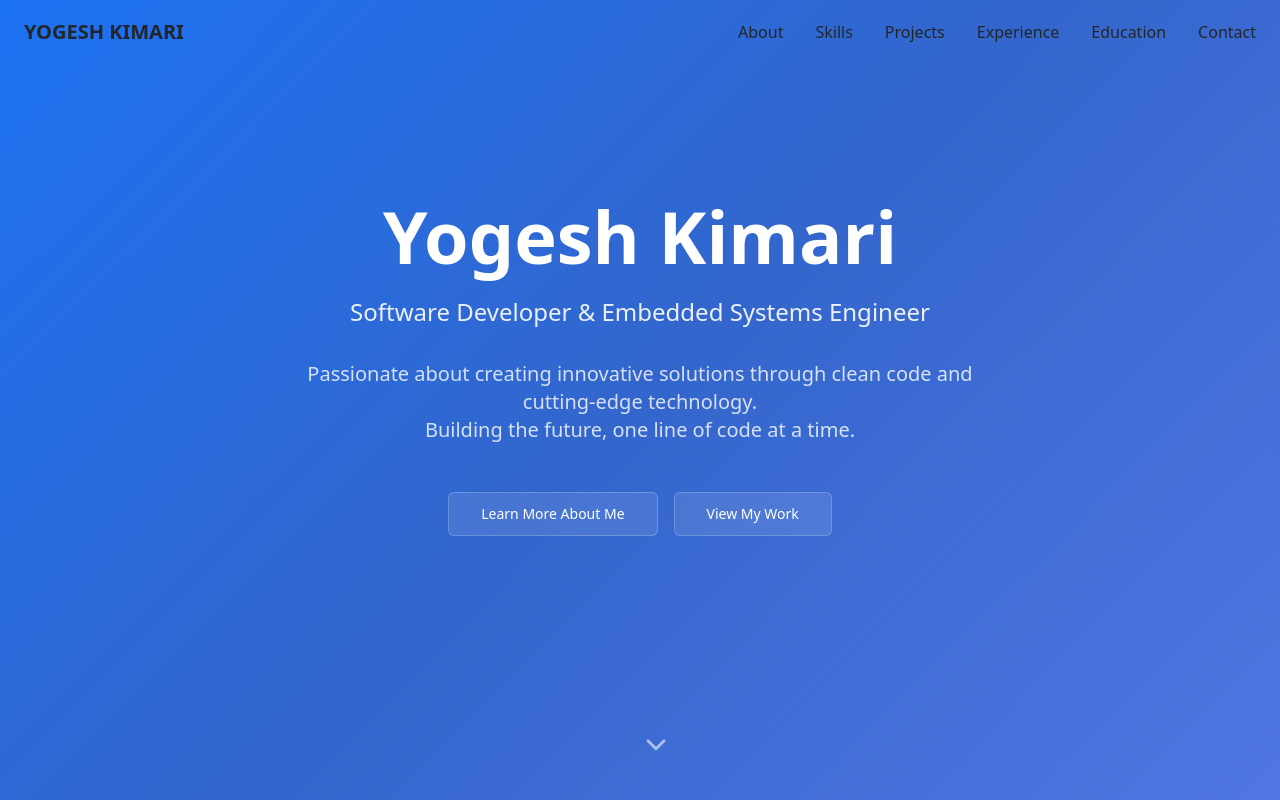
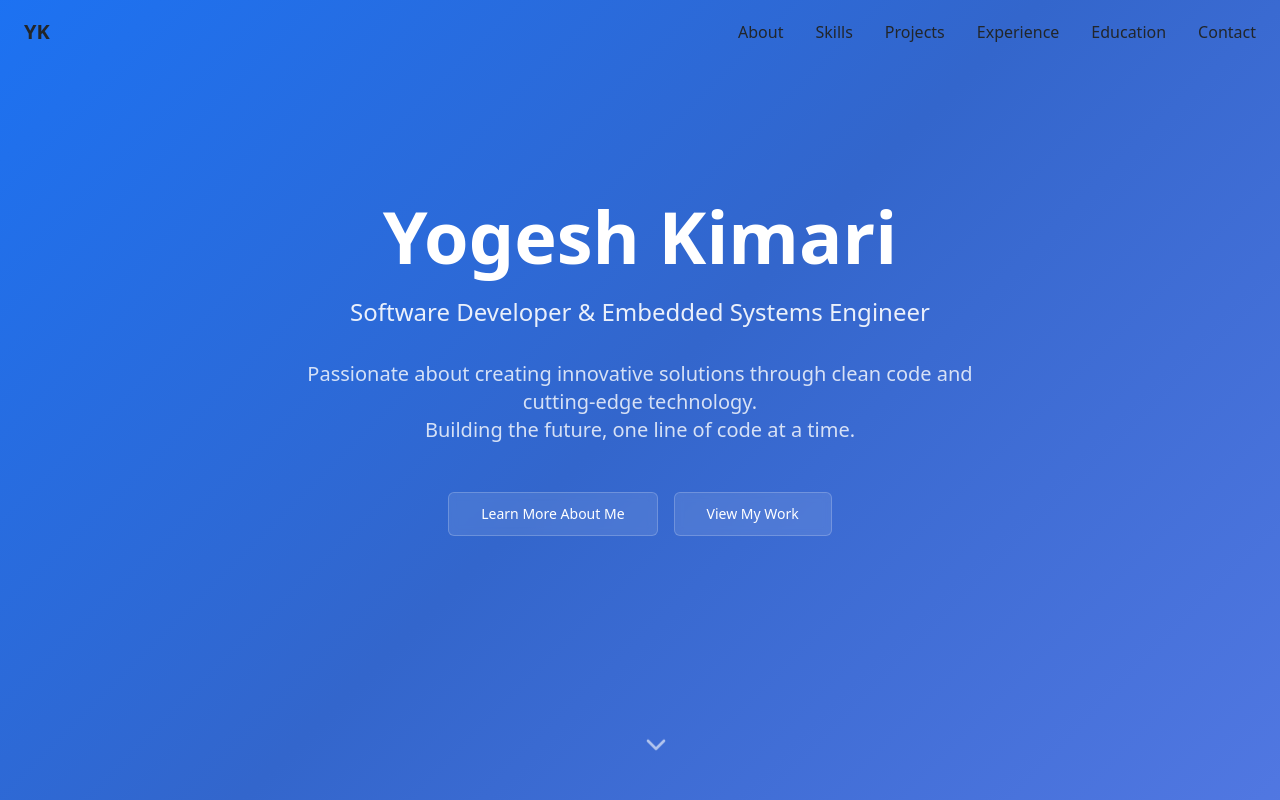
Before and after one commit to KIMARIYOGESH/port-weave-pro, a React (Vite) app: page / in a window 1280 px wide. Shown: the top 800 px of the page. Built offline with nearby package versions, Linux system fonts and the light colour scheme.

Commit message:
Update Navigation.tsx

```diff
--- a/src/components/Portfolio/Navigation.tsx
+++ b/src/components/Portfolio/Navigation.tsx
@@ -40,7 +40,7 @@ const Navigation = () => {
             onClick={() => scrollToSection('hero')}
             className="text-xl font-bold text-foreground hover:text-primary transition-colors"
           >
-            YOGESH KIMARI
+            YK
           </button>
 
           {/* Desktop Navigation */}
```
